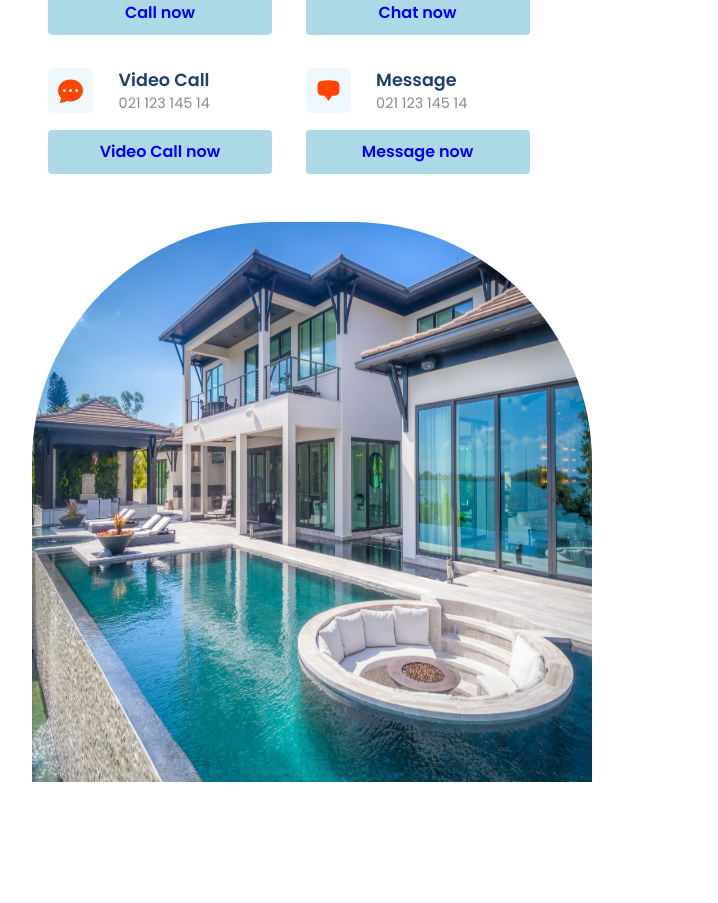
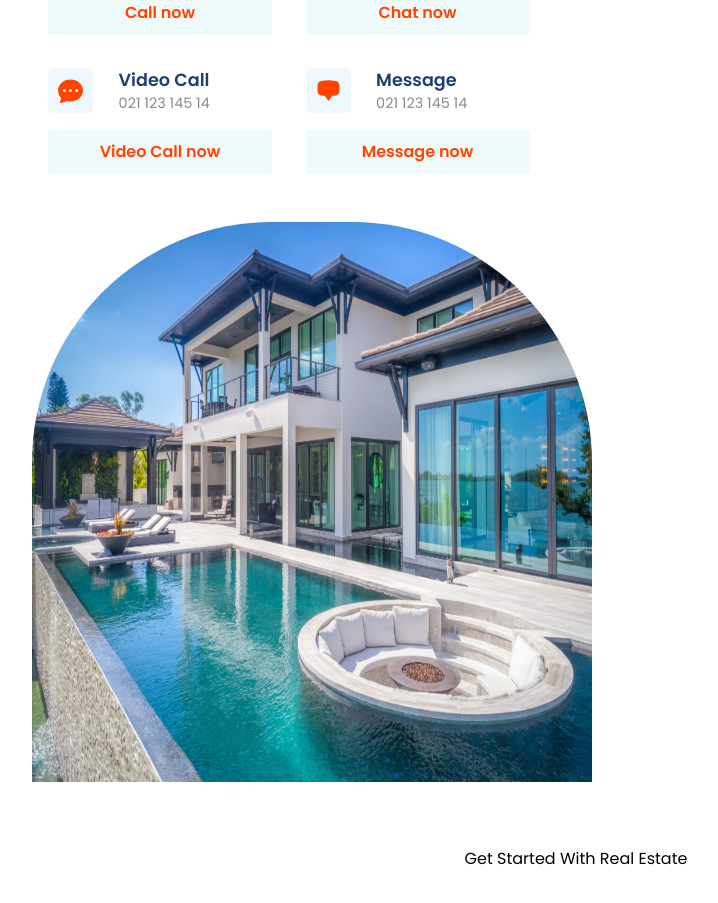
Before and after one commit to Aamir-Manzoor/Real-Estate-Web-Application, a React (Vite) app: page / in a window 1280 px wide. Shown: the part 2500-3403 px from the top of the page, without its empty margins (0-718 px from the left). Before the commit the page ends 3314 px from the top, so only its background shows below. Built offline with nearby package versions, Linux system fonts and the light colour scheme.

Commit message:
Started with Get Started section

```diff
--- a/src/App.jsx
+++ b/src/App.jsx
@@ -1,6 +1,7 @@
 import "./App.css";
 import Companies from "./components/companies/Companies";
 import Contact from "./components/contact/Contact";
+import GetStarted from "./components/getStarted/GetStarted";
 import Residencies from "./components/residencies/Residencies";
 import Value from "./components/value/Value";
 import Extra from "./extra/Extra";
@@ -18,6 +19,7 @@ function App() {
         <Residencies/>
         <Value/>
         <Contact/>
+        <GetStarted/>
       </div>
     </>
   );
--- a/src/components/contact/Contact.css
+++ b/src/components/contact/Contact.css
@@ -28,8 +28,8 @@
 
   .mode .button {
     width: 100%;
-    background: lightblue;
-    color: blue;
+    background: rgb(239, 250, 250);
+    color: orangered;
     font-size: 1rem;
     font-weight: 600;
   }
--- /dev/null
+++ b/src/components/getStarted/GetStarted.jsx
@@ -0,0 +1,14 @@
+
+const GetStarted = () => {
+  return (
+    <section>
+      <div className="paddings innerWidth g-container">
+        <div className="flexColCenter inner-container">
+            <span>Get Started With Real Estate</span><span></span><span></span>
+        </div>
+      </div>
+    </section>
+  )
+}
+
+export default GetStarted
```
Also changed, not shown: src/components/getStarted/getStarted.css (added).
